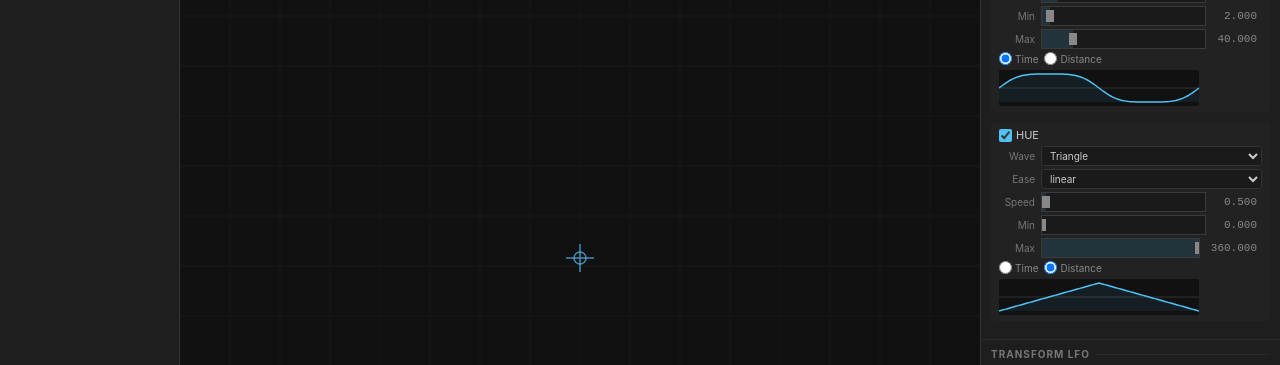
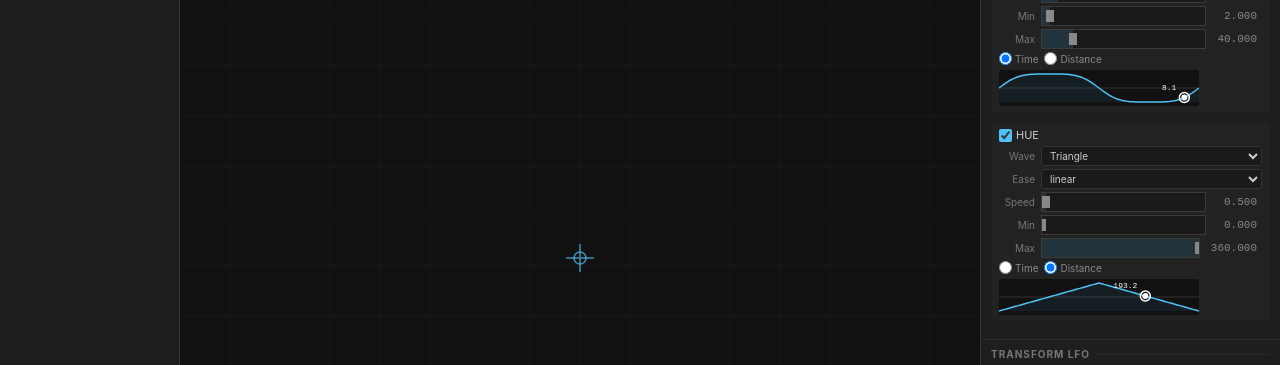
Before and after one commit to danartriyudistira/stk-draw, a React (Vite) app: page / in a window 1280 px wide. Shown: the part 149-514 px from the top of the page. Built offline with nearby package versions, Linux system fonts and the light colour scheme.

Commit message:
Add running dot on waveform preview showing current LFO phase + value label in real-time

```diff
--- a/src/App.jsx
+++ b/src/App.jsx
@@ -240,6 +240,7 @@ export default function App() {
           <PenLfoPanel
             layer={activeLayer}
             onChange={updateActiveLayer}
+            globalTime={lfoPreviewTime}
           />
           <TransformLfoPanel
             layer={activeLayer}
@@ -247,6 +248,7 @@ export default function App() {
             setOriginMode={setOriginMode}
             onSetOriginMode={() => setSetOriginMode(true)}
             onCancelSetOrigin={() => setSetOriginMode(false)}
+            globalTime={lfoPreviewTime}
           />
         </div>
       </div>
--- a/src/components/LfoStrip.jsx
+++ b/src/components/LfoStrip.jsx
@@ -10,7 +10,7 @@ const WAVEFORMS = [
   { value: 'random', label: 'Random S&H' },
 ]
 
-export default function LfoStrip({ label, config, onConfigChange, disabled }) {
+export default function LfoStrip({ label, config, onConfigChange, disabled, globalTime = 0 }) {
   const easingNames = getEasingNames()
   const lfo = config?.lfo
   const enabled = config?.enabled || false
@@ -125,7 +125,7 @@ export default function LfoStrip({ label, config, onConfigChange, disabled }) {
             Distance
           </label>
         </div>
-        {lfo && <WaveformPreview config={lfo} />}
+        {lfo && <WaveformPreview config={lfo} globalTime={globalTime} />}
       </div>
     </div>
   )
--- a/src/components/PenLfoPanel.jsx
+++ b/src/components/PenLfoPanel.jsx
@@ -1,6 +1,6 @@
 import LfoStrip from './LfoStrip.jsx'
 
-export default function PenLfoPanel({ layer, onChange }) {
+export default function PenLfoPanel({ layer, onChange, globalTime = 0 }) {
   if (!layer) return null
 
   if (layer.type === 'image') {
@@ -31,11 +31,13 @@ export default function PenLfoPanel({ layer, onChange }) {
         label="thickness"
         config={{ ...pen.thickness, minSliderMin: 0, maxSliderMax: 200 }}
         onConfigChange={updateThickness}
+        globalTime={globalTime}
       />
       <LfoStrip
         label="hue"
         config={{ ...pen.hue, minSliderMin: 0, maxSliderMax: 360 }}
         onConfigChange={updateHue}
+        globalTime={globalTime}
       />
     </div>
   )
--- a/src/components/TransformLfoPanel.jsx
+++ b/src/components/TransformLfoPanel.jsx
@@ -12,7 +12,7 @@ const KEY_CONFIG = {
   opacity:  { label: 'Op',    baseMin: 0,    baseMax: 1,   baseStep: 0.01, sliderMinMin: 0,   sliderMaxMax: 1 },
 }
 
-export default function TransformLfoPanel({ layer, onChange, setOriginMode, onSetOriginMode, onCancelSetOrigin }) {
+export default function TransformLfoPanel({ layer, onChange, setOriginMode, onSetOriginMode, onCancelSetOrigin, globalTime = 0 }) {
   if (!layer) return null
 
   function updateTransform(key, newLfoConfig) {
@@ -97,6 +97,7 @@ export default function TransformLfoPanel({ layer, onChange, setOriginMode, onSe
               maxSliderMax: kc.sliderMaxMax,
             }}
             onConfigChange={(newConfig) => updateTransform(key, newConfig)}
+            globalTime={globalTime}
           />
         )
       })}
--- a/src/components/WaveformPreview.jsx
+++ b/src/components/WaveformPreview.jsx
@@ -1,7 +1,7 @@
 import { useRef, useEffect } from 'react'
-import { getWaveformShape } from '../engine/LfoEngine.js'
+import { getLfoValue, getWaveformShape } from '../engine/LfoEngine.js'
 
-export default function WaveformPreview({ config, width = 200, height = 36 }) {
+export default function WaveformPreview({ config, globalTime = 0, width = 200, height = 36 }) {
   const canvasRef = useRef(null)
 
   useEffect(() => {
@@ -57,7 +57,31 @@ export default function WaveformPreview({ config, width = 200, height = 36 }) {
     ctx.lineTo(0, height - pad)
     ctx.closePath()
     ctx.fill()
-  }, [config, width, height])
+
+    const phase = ((globalTime * (config.speed || 1)) + (config.phaseOffset || 0)) % 1
+    const dotX = phase * width
+    const currentValue = getLfoValue(globalTime, config, 'preview_dot')
+    const yNorm = range > 0 ? (currentValue - minVal) / range : 0.5
+    const dotY = pad + (height - pad * 2) * (1 - Math.max(0, Math.min(1, yNorm)))
+
+    ctx.strokeStyle = '#fff'
+    ctx.lineWidth = 1.5
+    ctx.beginPath()
+    ctx.arc(dotX, dotY, 5, 0, Math.PI * 2)
+    ctx.stroke()
+
+    ctx.fillStyle = '#fff'
+    ctx.beginPath()
+    ctx.arc(dotX, dotY, 3, 0, Math.PI * 2)
+    ctx.fill()
+
+    ctx.fillStyle = '#fff'
+    ctx.font = '8px monospace'
+    ctx.textAlign = dotX > width / 2 ? 'right' : 'left'
+    const labelX = dotX > width / 2 ? dotX - 8 : dotX + 8
+    const label = currentValue.toFixed(1)
+    ctx.fillText(label, labelX, dotY - 8)
+  }, [config, width, height, globalTime])
 
   return <canvas ref={canvasRef} className="waveform-preview" style={{ width, height }} />
 }
```
